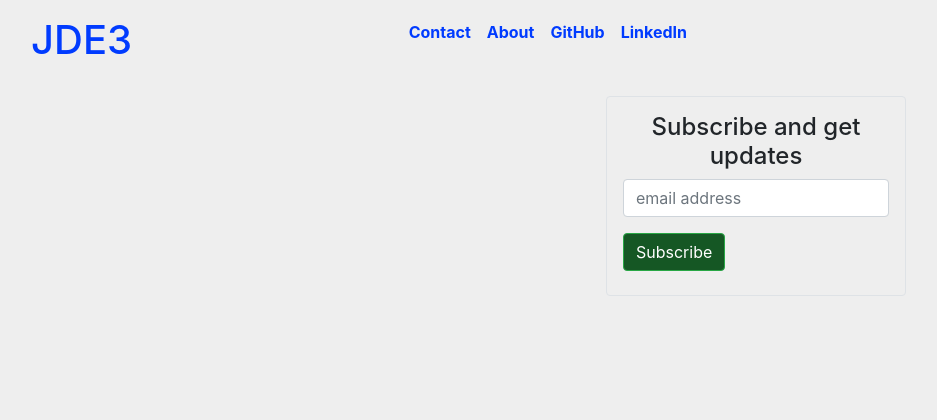
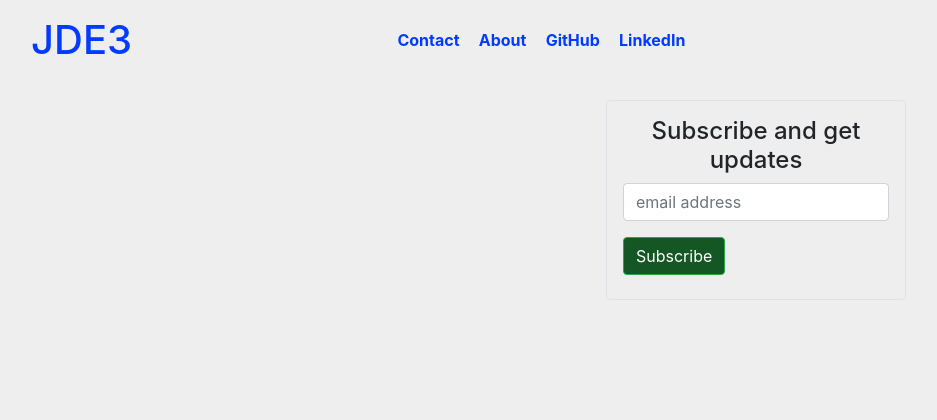
Before and after one commit to jdedwards3/jedwards, a Node project: template views/index.ejs in a window 1280 px wide. Shown: the top 420 px of the page, without its empty margins (289-1226 px from the left). Run offline with Node 20 templates, Linux system fonts and the light colour scheme; the template is opened without the code that fills it, so the values that code supplies are empty; style sheets or scripts are compiled from the project's sources; some libraries are stand-ins or nearby versions.

Commit message:
increase link size and spacing

```diff
--- a/styles/styles.scss
+++ b/styles/styles.scss
@@ -52,7 +52,7 @@ a:focus {
 }
 
 .nav-masthead .nav-link {
-  padding: 0.25rem 0;
+  padding: 0.75rem 0.1rem;
   font-weight: 700;
 }
 
--- a/views/partials/header.ejs
+++ b/views/partials/header.ejs
@@ -1,5 +1,5 @@
 <header class="masthead cover-container mx-auto w-100">
-  <div class="masthead-brand h1">
+  <div class="masthead-brand h1 mb-1">
     <a class="nav-link py-0" href="/">JDE3</a>
   </div>
   <nav class="nav nav-masthead justify-content-center">
```
